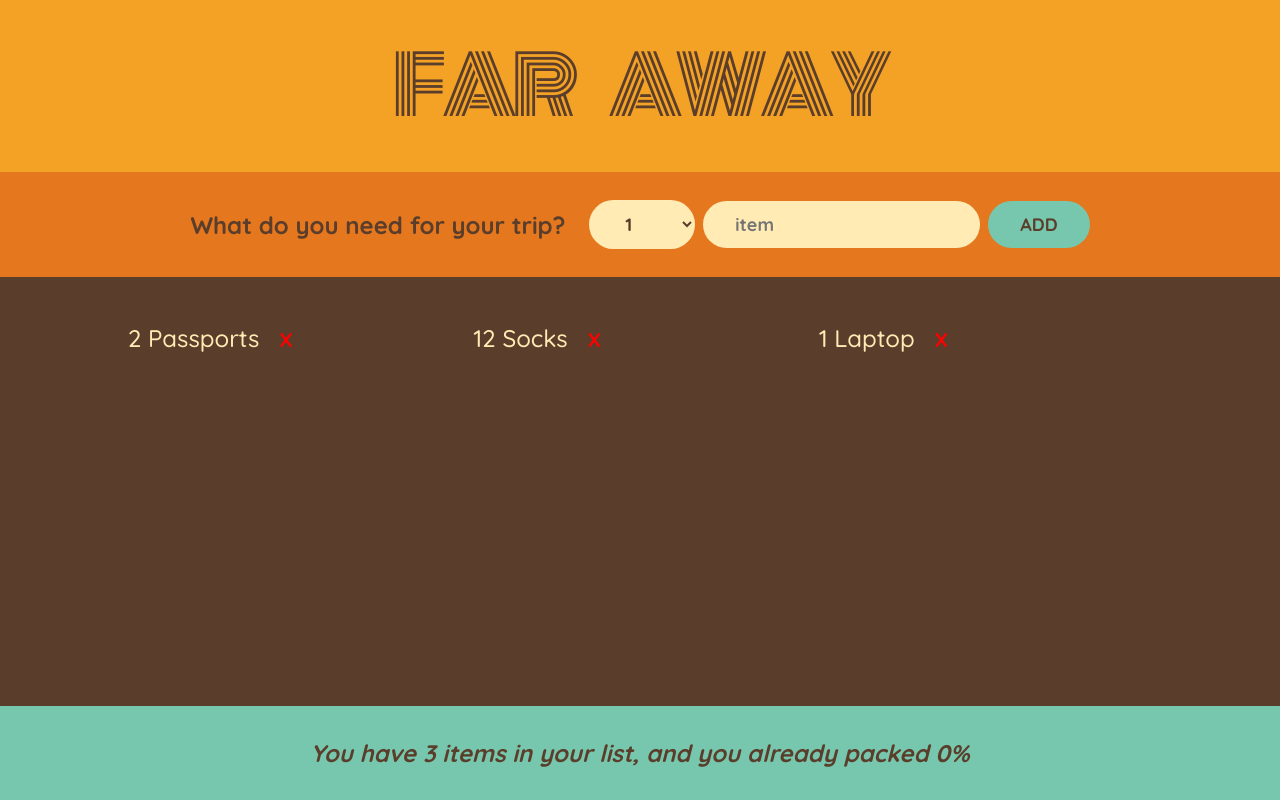
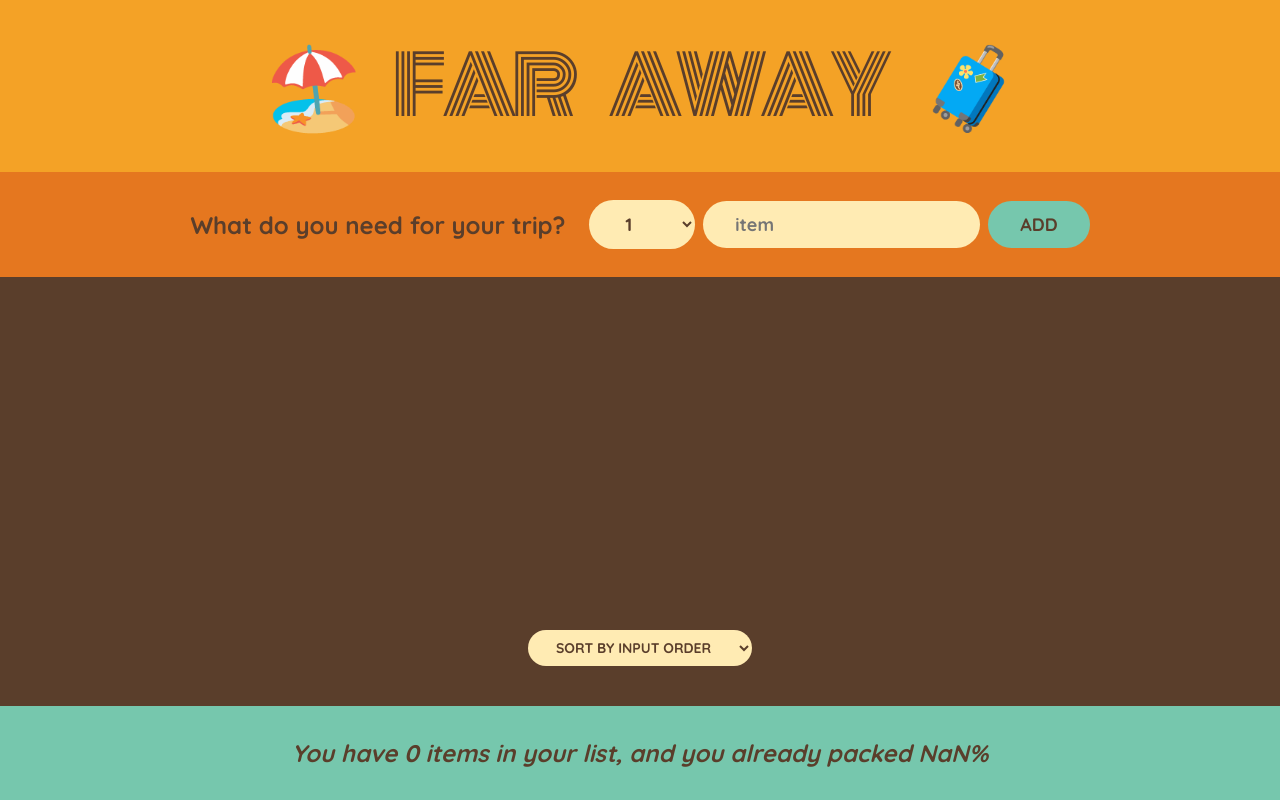
Before and after one commit to rznmgr630/React, a React (Vite) app: page / in a window 1280 px wide. Built offline with nearby package versions, Linux system fonts and the light colour scheme; the HTML template or start-up script is replaced by a standard one.

Commit message:
added emojis

```diff
--- a/src/App.tsx
+++ b/src/App.tsx
@@ -13,21 +13,43 @@ type ItemTypes = {
 }
 
 function App() {
-  const [items, setItems] = useState<ItemTypes[]>([
-    { id: 1, description: 'Passports', quantity: 2, packed: false },
-    { id: 2, description: 'Socks', quantity: 12, packed: false },
-    { id: 3, description: 'Laptop', quantity: 1, packed: false }
-  ]);
+  const [items, setItems] = useState<ItemTypes[]>([]);
 
   const handleAdd = (datas: ItemTypes) => setItems(prev => ([...prev, datas]))
 
   const packedItems = items.filter((value) => value.packed).length
 
+  const handleDelete = (id: number) => {
+    const updatedItems = items.filter((value) => value.id !== id)
+    setItems(updatedItems)
+  }
+
+  const handlePacked = (id: number) => {
+    const updatedItems = items.map((value) => value.id === id ? ({ ...value, packed: !value.packed }) : value)
+    setItems(updatedItems)
+  }
+
+  const sortData = (value: string) => {
+    let updatedItems: ItemTypes[];
+    switch (value) {
+      case 'input':
+        updatedItems = items;
+        break
+      case 'description':
+        updatedItems = items.slice().sort((a, b) => a.description.localeCompare(b.description))
+        break;
+      default:
+        updatedItems = items.slice().sort((a, b) => Number(b.packed) - Number(a.packed))
+        break;
+    }
+    setItems(updatedItems)
+  }
+
   return (
     <div className="app">
       <Logo />
       <Form addItem={handleAdd} />
-      <PackingList items={items} />
+      <PackingList items={items} handleDelete={handleDelete} handlePacked={handlePacked} sortData={sortData} />
       <Stats total={items.length} completedPercentage={(packedItems / items.length) * 100} />
     </div>
   )
--- a/src/components/Logo.tsx
+++ b/src/components/Logo.tsx
@@ -2,7 +2,7 @@
 function Logo() {
   return (
     <h1 className="main-heading">
-      Far Away
+      🏖️ Far Away 🧳
     </h1>
   )
 }
--- a/src/components/PackingList.tsx
+++ b/src/components/PackingList.tsx
@@ -1,20 +1,31 @@
 type Props = {
   items: { id: number, description: string, quantity: number, packed: boolean }[]
+  handleDelete: (id: number) => void
+  handlePacked: (id: number) => void
+  sortData: (value: string) => void
 }
 
-function PackingList({ items }: Props) {
+function PackingList({ items, handleDelete, handlePacked, sortData }: Props) {
   return (
     <div className="list">
       <ul>
         {
           items.map(item => (
             <li key={item.id}>
+              <input type="checkbox" value={item.packed.toString()} onChange={() => handlePacked(item.id)} />
               <span style={item.packed ? { textDecoration: 'line-through' } : {}}>{item.quantity} {item.description}</span>
-              <button style={{ color: 'red', fontSize: '2rem', fontWeight: 'bold' }}>X</button>
+              <button style={{ color: 'red', fontSize: '2rem', fontWeight: 'bold' }} onClick={() => handleDelete(item.id)}> ⚔️ </button>
             </li>
           ))
         }
       </ul>
+      <div>
+        <select name="actions" onChange={(e) => sortData(e.target.value)}>
+          <option value="input">Sort by input order</option>
+          <option value="description">Sort by description</option>
+          <option value="packed">Sort by packed</option>
+        </select>
+      </div>
     </div>
   )
 }
```
